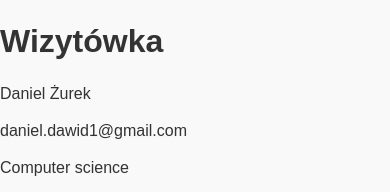
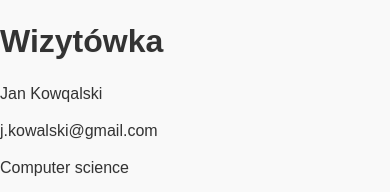
Before and after one commit to danielwsei/Business-card, a plain HTML site: page www/index.html in a window 390 px wide. Shown: the top 192 px of the page. Drawn offline with Linux system fonts and the light colour scheme; some packages are replaced by stand-ins of ours.

Commit message:
Add files via upload

```diff
--- a/www/index.html
+++ b/www/index.html
@@ -14,8 +14,8 @@
 
             <div data-role="page" id="mainPage">
                 <h1>Wizytówka</h1>
-                <p>Daniel Żurek</p>
-                <p>daniel.dawid1@gmail.com</p>
+                <p>Jan Kowqalski</p>
+                <p>j.kowalski@gmail.com</p>
                 <p>Computer science</p>
                 <div data-role="footer" data-position="fixed">
                     <h1>(c) Daniel Żurek</h1>
```
